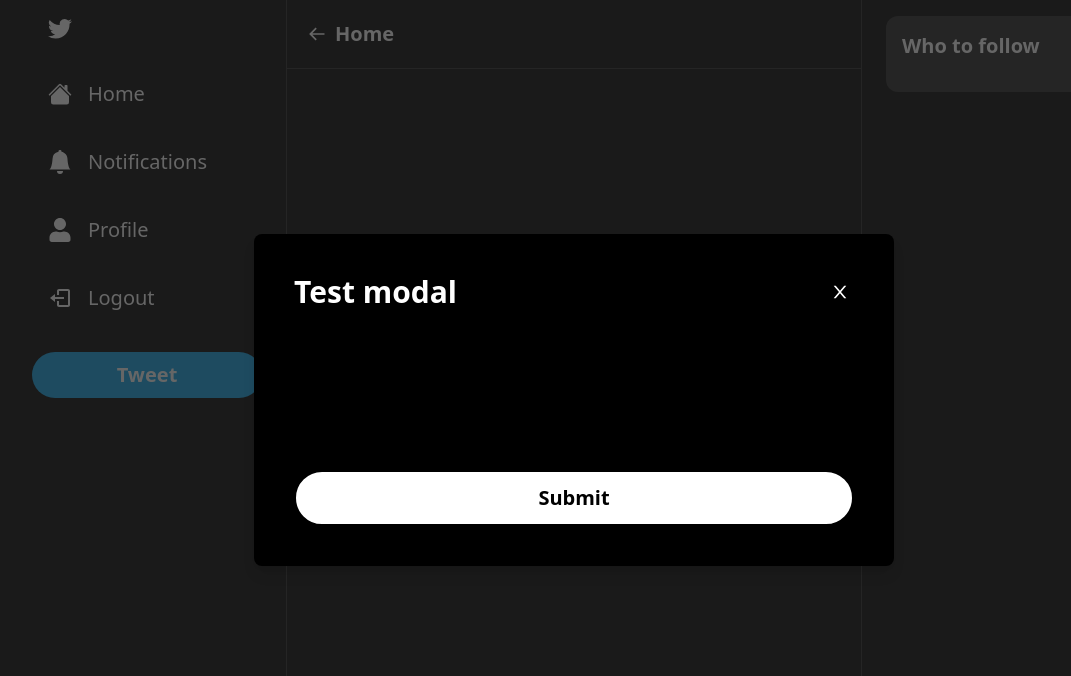
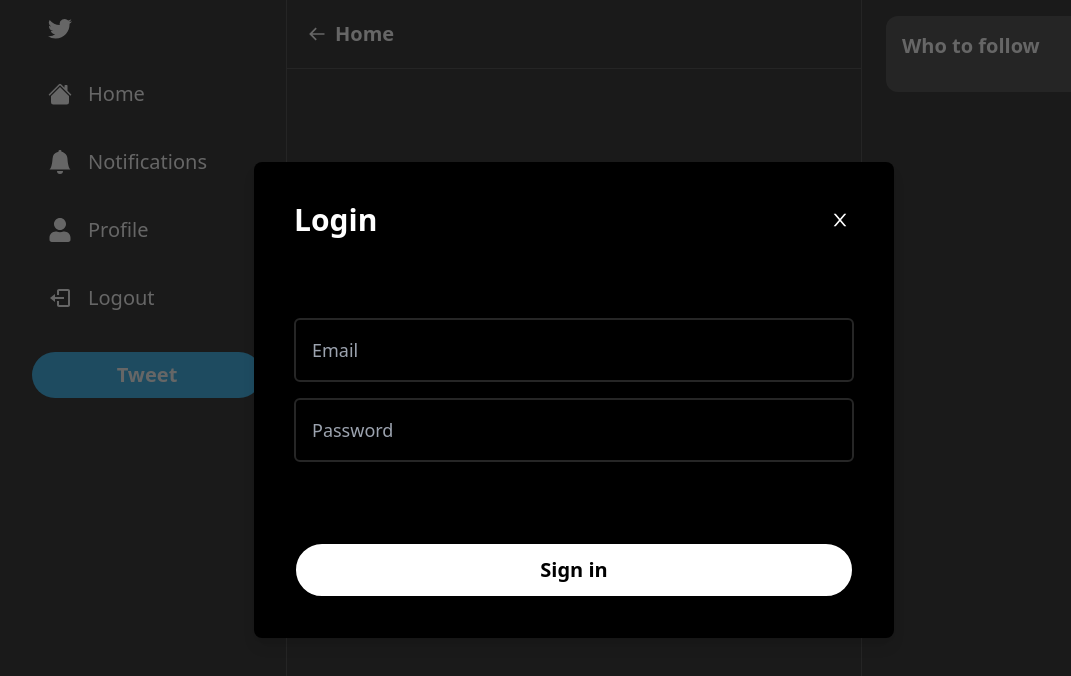
Before and after one commit to PabloHFR/twitter-clone, a Next.js app: page / in a window 1280 px wide. Shown: the top 676 px of the page, without its empty margins (66-1137 px from the left). Built offline with nearby package versions, Linux system fonts and the light colour scheme.

Commit message:
Added Login Modal component with Zustand for state management

```diff
--- a/package.json
+++ b/package.json
@@ -16,7 +16,8 @@
     "react": "18.2.0",
     "react-dom": "18.2.0",
     "react-icons": "^4.8.0",
-    "typescript": "5.0.3"
+    "typescript": "5.0.3",
+    "zustand": "^4.3.7"
   },
   "devDependencies": {
     "autoprefixer": "^10.4.14",
--- /dev/null
+++ b/src/components/Input/index.tsx
@@ -0,0 +1,42 @@
+interface InputProps {
+  placeholder?: string;
+  value?: string;
+  type?: string;
+  disabled?: boolean;
+  onChange: (event: React.ChangeEvent<HTMLInputElement>) => void;
+}
+
+export function Input({
+  placeholder,
+  value,
+  type,
+  disabled,
+  onChange,
+}: InputProps) {
+  return (
+    <input
+      disabled={disabled}
+      onChange={onChange}
+      value={value}
+      placeholder={placeholder}
+      type={type}
+      className="
+      w-full
+      p-4
+      text-lg
+      bg-black
+      border-2
+      border-neutral-800
+      rounded-md
+      outline-none
+      text-white
+      focus:border-sky-500
+      focus:border-2
+      transition
+      disabled:bg-neutral-900
+      disabled:opacity-70
+      disabled:cursor-not-allowed
+      "
+    />
+  );
+}
--- /dev/null
+++ b/src/components/Modals/LoginModal.tsx
@@ -0,0 +1,54 @@
+import useLoginModal from "@/hooks/useLoginModal";
+import { useCallback, useState } from "react";
+import { Input } from "../Input";
+import { Modal } from ".";
+
+export function LoginModal() {
+  const loginModal = useLoginModal();
+
+  const [email, setEmail] = useState("");
+  const [password, setPassword] = useState("");
+  const [isLoading, setIsLoading] = useState(false);
+
+  const onSubmit = useCallback(async () => {
+    try {
+      setIsLoading(true);
+
+      // Todo add Log in
+
+      loginModal.onClose();
+    } catch (error) {
+      console.log(error);
+    } finally {
+      setIsLoading(false);
+    }
+  }, [loginModal]);
+
+  const bodyContent = (
+    <div className="flex flex-col gap-4">
+      <Input
+        placeholder="Email"
+        onChange={(e) => setEmail(e.target.value)}
+        value={email}
+        disabled={isLoading}
+      />
+      <Input
+        placeholder="Password"
+        onChange={(e) => setPassword(e.target.value)}
+        value={password}
+        disabled={isLoading}
+      />
+    </div>
+  );
+  return (
+    <Modal
+      disabled={isLoading}
+      isOpen={loginModal.isOpen}
+      title="Login"
+      actionLabel="Sign in"
+      onClose={loginModal.onClose}
+      onSubmit={onSubmit}
+      body={bodyContent}
+    />
+  );
+}
--- a/src/Modal/index.tsx
+++ b/src/components/Modals/index.tsx
@@ -1,4 +1,4 @@
-import { Button } from "@/Button";
+import { Button } from "@/components/Button";
 import { useCallback } from "react";
 import { AiOutlineClose } from "react-icons/ai";
 
--- /dev/null
+++ b/src/hooks/useLoginModal.ts
@@ -0,0 +1,15 @@
+import { create } from "zustand";
+
+interface LoginModalStore {
+  isOpen: boolean;
+  onOpen: () => void;
+  onClose: () => void;
+}
+
+const useLoginModal = create<LoginModalStore>((set) => ({
+  isOpen: true,
+  onOpen: () => set({ isOpen: true }),
+  onClose: () => set({ isOpen: false }),
+}));
+
+export default useLoginModal;
--- a/src/pages/_app.tsx
+++ b/src/pages/_app.tsx
@@ -1,12 +1,12 @@
 import { Layout } from "@/components/Layout";
-import { Modal } from "@/Modal";
+import { LoginModal } from "@/components/Modals/LoginModal";
 import "@/styles/globals.css";
 import type { AppProps } from "next/app";
 
 export default function App({ Component, pageProps }: AppProps) {
   return (
     <>
-      <Modal actionLabel="Submit" isOpen title="Test modal" />
+      <LoginModal />
       <Layout>
         <Component {...pageProps} />
       </Layout>
```
Also changed, not shown: src/components/Button/index.tsx (renamed from src/Button/index.tsx), 1 other file (tests, documents, lock files or other folders).
